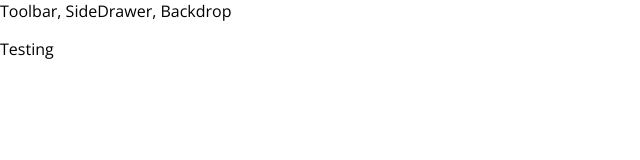
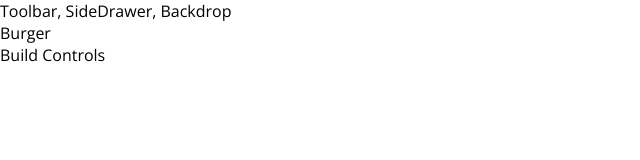
Before and after one commit to IanMihuro/burgerbuilder, a React app: page / in a window 1280 px wide. Shown: the top 160 px of the page, without its empty margins (0-640 px from the left). Built offline with nearby package versions, Linux system fonts and the light colour scheme.

Commit message:
added burgerbuilder component. fixed css classes not loading bug.

```diff
--- a/config/webpack.config.dev.js
+++ b/config/webpack.config.dev.js
@@ -33,17 +33,14 @@
 
 // common function to get style loaders
 const getStyleLoaders = (cssOptions, preProcessor) => {
-  const customOptions = {
-    importLoaders: 1,
-    modules: true,
-    localIdentName: '[name]__[local]__[hash:base64:5]'
-
-  };
   const loaders = [
     require.resolve('style-loader'),
     {
       loader: require.resolve('css-loader'),
-      options:{cssOptions, customOptions}
+      options:{cssOptions,
+        importLoaders: 1,
+        modules: true,
+        localIdentName: '[name]__[local]__[hash:base64:5]'  }
     },
     {
       // Options for PostCSS as we reference these options twice
--- a/src/App.js
+++ b/src/App.js
@@ -1,6 +1,7 @@
 import React, { Component } from 'react';
 
 import Layout from './components/Layout/Layout';
+import BurgerBuilder from './containers/BurgerBuilder/BurgerBuilder';
 
 
 class App extends Component {
@@ -8,7 +9,7 @@
     return (
       <div>
         <Layout>
-          <p>Testing</p>
+          <BurgerBuilder />
         </Layout>
 
       </div>
--- /dev/null
+++ b/src/components/Layout/Layout.css
@@ -0,0 +1,3 @@
+.Content {
+    margin-top: 16px;
+}
--- a/src/components/Layout/Layout.js
+++ b/src/components/Layout/Layout.js
@@ -1,11 +1,12 @@
 import React from 'react';
 
+import classes from './Layout.css';
 import Aux from '../../hoc/_Aux';
 
 const layout = (props)=>(
     <Aux>
         <div>Toolbar, SideDrawer, Backdrop</div>
-        <main>
+        <main className={classes.Content}>
             {props.children}
         </main>
     </Aux>
--- /dev/null
+++ b/src/containers/BurgerBuilder/BurgerBuilder.js
@@ -0,0 +1,17 @@
+import React, { Component } from 'react';
+
+import Aux from '../../hoc/_Aux';
+
+class BurgerBuilder extends Component{
+    render() {
+        return(
+            <Aux>
+                <div>Burger</div>
+                <div>Build Controls</div>
+            </Aux>
+        );
+    }
+
+}
+
+export default BurgerBuilder;
```
Also changed, not shown: config/webpack.config.prod.js (+6 -7 lines).
